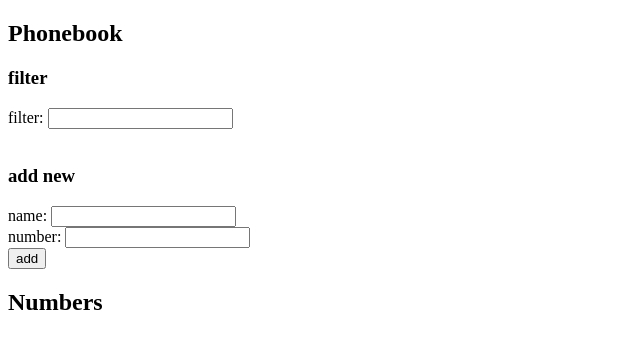
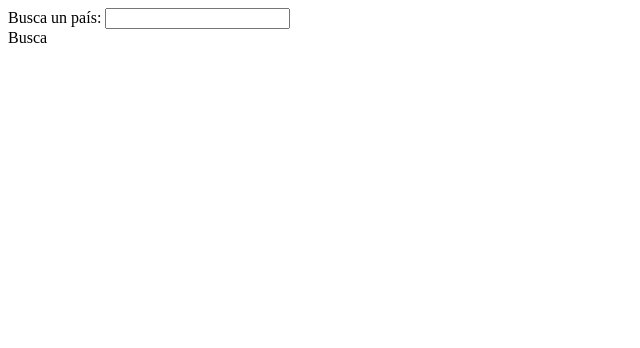
Before and after one commit to yeta1990/fullstackopen, a React (Create React App) app in the folder part2/: page / in a window 1280 px wide. Shown: the top 348 px of the page, without its empty margins (0-640 px from the left). Built offline with nearby package versions, Linux system fonts and the light colour scheme.

Commit message:
ejercicio 2.12 resuelto

```diff
--- a/part2/src/App.js
+++ b/part2/src/App.js
@@ -1,62 +1,119 @@
 import React, { useState, useEffect } from 'react'
 
-import Filter from './components/Filter'
-import FormSubmitName from './components/FormSubmitName'
+
 
 import axios from 'axios'
 
+function getRandomString(length) {
+  var randomChars = 'ABCDEFGHIJKLMNOPQRSTUVWXYZabcdefghijklmnopqrstuvwxyz0123456789';
+  var result = '';
+  for ( var i = 0; i < length; i++ ) {
+      result += randomChars.charAt(Math.floor(Math.random() * randomChars.length));
+  }
+  return result;
+}
+
 const App = () => {
-  const initialState = () => axios.get('http://localhost:3001/persons').then(response => setPersons(response.data))
 
-  const [ persons, setPersons ] = useState([])
-  const [ newName, setNewName ] = useState('')
-  const [ newNumber, setNewNumber ] = useState('')
-  const [ personsFiltered, setPersonsFiltered] = useState([])
+  const [search, setSearch] = useState('')
+  const [countriesFound, setCountriesFound] = useState([])
 
 
-  useEffect(() => initialState, [])
 
-  const submitPhoneBookForm = (event) => {
-    event.preventDefault()
-    const noteObject = {
-        name: newName,
-        number: newNumber
-    }
-    if (duplicates(newName).length > 0) return window.alert("duplicado");
-    setPersons(persons.concat(noteObject))
-    setNewName('');
-    setNewNumber('')
+  var filteredCountries = countriesFound
+
+
+
+  useEffect(() => {axios.get(search).then(response => setCountriesFound(response.data) )}, [search])
+
+  const handleSearchChange = (event) => {
+    setSearch('https://restcountries.eu/rest/v2/name/' + event.target.value)
+    console.log(search)
+    console.log(countriesFound)
+
+
+    //axios.get('https://restcountries.eu/rest/v2/name/' + search).then(response => setCountriesFound(response.data) )
   }
 
-  const handleNameStageChange = (event) => {
-    setNewName(event.target.value)
 
-  }
 
-  const handleNumberStageChange = (event) => {
-    setNewNumber(event.target.value)
-  }
 
-  const duplicates = (onename) => {
-    const result = persons.filter(person => person.name === onename)
-    return result
-  }
+  return (
+    <div>    Busca un país: <input onChange={handleSearchChange} />
 
-  const filter = (event) => {
-   setPersonsFiltered(persons.filter(person => person.name === event.target.value))
+
+    <div key={getRandomString(5)}>
+
+        <Countries filteredCountries={filteredCountries} />
+
+      </div>
+
+    </div>
+  )
+
+
+}
+
+const Countries = ({filteredCountries}) => {
+
+    var fistro = filteredCountries
+
+    const disp = () => {
+      return (<div>
+        {fistro.map((cnt) => (
+
+        <p key={getRandomString(5)}>{cnt.name}</p>
+        ))}
+        </div>)
+
+
     }
 
-  return (
-    <div>
 
-      <h2>Phonebook</h2>
-      <h3>filter</h3>
 
-      <Filter filter={filter} persons={personsFiltered}/>
-      <h3>add new</h3>
-      <FormSubmitName persons={persons} newName={newName} newNumber={newNumber} handleNumberStageChange={handleNumberStageChange} handleNameStageChange={handleNameStageChange} submitPhoneBookForm={submitPhoneBookForm}/>
-    </div>
-  )
+    const allInfo = () => {
+      return (<div>
+        {fistro.map((cnt) => (
+        <>
+        <h1 key={getRandomString(5)}>{cnt.name}</h1>
+        <span key={getRandomString(5)}>Capital: {cnt.capital}</span> <br />
+        <span key={getRandomString(5)}>Population: {cnt.population}</span>
+        <h2>languages</h2>
+        <ul>
+          {cnt.languages.map(lan => <li key={getRandomString(5)}> {lan.name}</li>)}
+
+        </ul>
+        <img src={cnt.flag} width="300px" alt="flag"/>
+        </>
+        ))}
+        </div>)
+
+
+    }
+
+
+    if (Array.isArray(fistro) && fistro.length === 1) {
+      console.log("pepe")
+      return (<div key={getRandomString(5)}>joder ya {allInfo()}</div>)
+    }
+
+    if (Array.isArray(fistro) && fistro.length > 10) {
+
+      return (<div key={getRandomString(5)}>Demasiados</div>)
+    }
+
+    if (Array.isArray(fistro) && fistro.length < 11) {
+      console.log("pepe")
+      return (<div key={getRandomString(5)}>{disp()}</div>)
+    }
+
+
+   return <div key={getRandomString(5)}>Busca</div>
+
+
+
 }
 
+
+
 export default App
```
